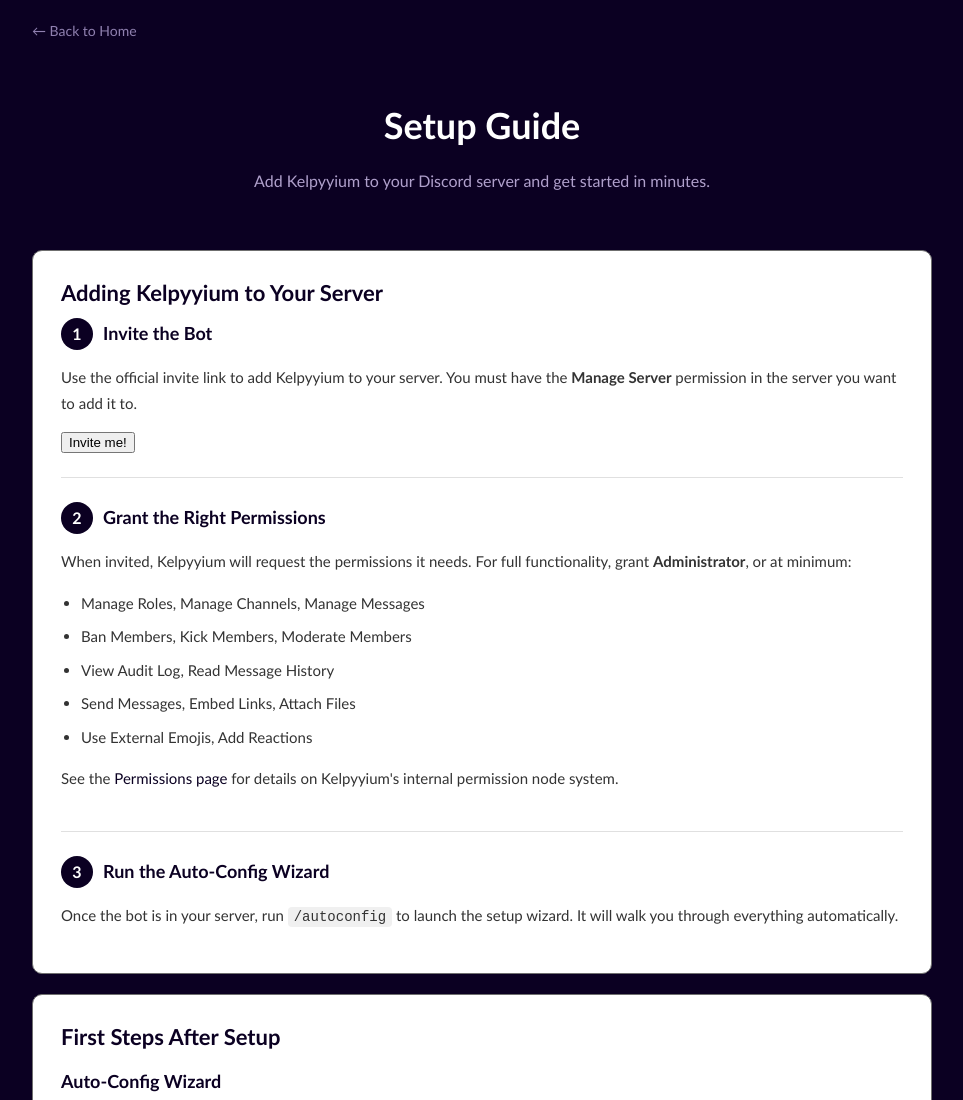
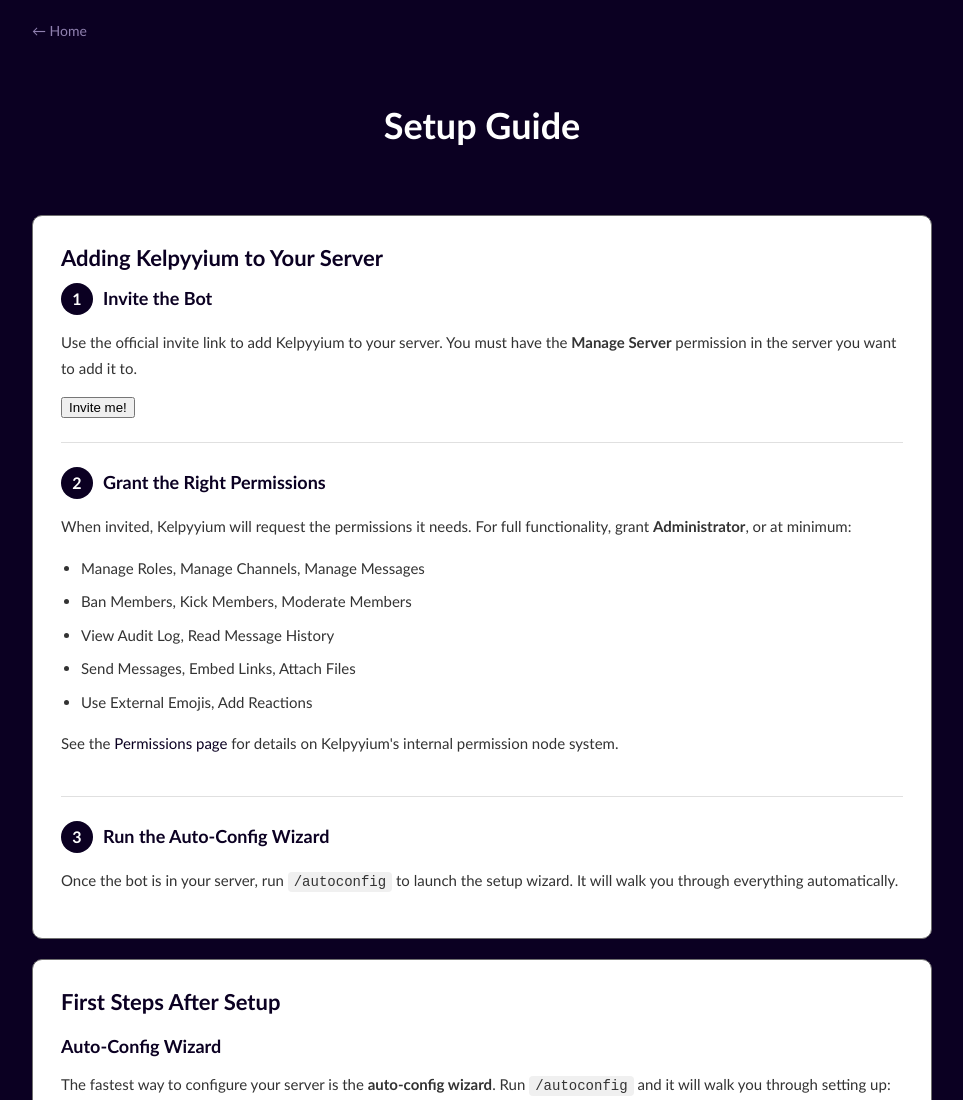
Before and after one commit to itz-winter/kelpyyium-bot, a plain HTML site: page site/setup.html in a window 1280 px wide. Shown: the top 1100 px of the page, without its empty margins (158-1121 px from the left). Drawn offline with Linux system fonts and the light colour scheme.

Commit message:
updated site

```diff
--- a/site/setup.html
+++ b/site/setup.html
@@ -114,12 +114,11 @@
 <body>
 
     <div class="back">
-        <a href="index.html">← Back to Home</a>
+        <a href="index.html">← Home</a>
     </div>
 
     <div class="page-header">
         <h1>Setup Guide</h1>
-        <p>Add Kelpyyium to your Discord server and get started in minutes.</p>
     </div>
 
     <div class="content">
```
Also changed, not shown: site/index.html (+2 -1 lines).
